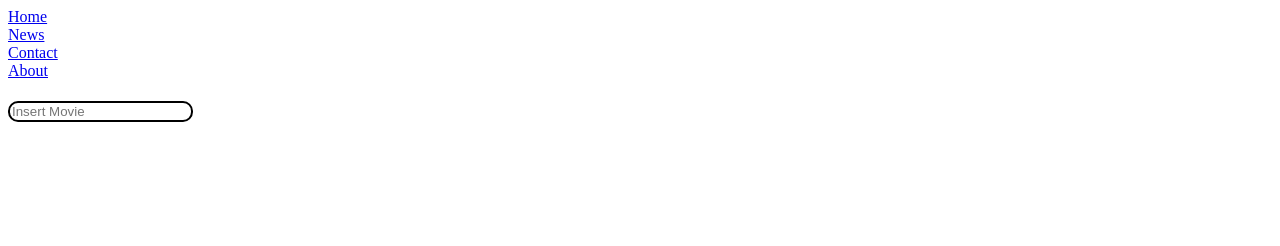
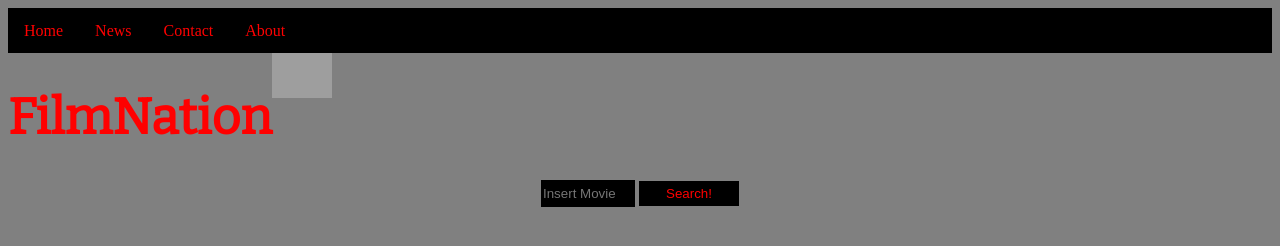
Before and after one commit to imagent007/filmnation, a plain HTML site: page index.html in a window 1280 px wide. Drawn offline with nearby package versions, Linux system fonts and the light colour scheme; files that its build step writes are made by us from their sources; grey boxes are pictures that could not be loaded.

Commit message:
second push

```diff
--- a/css/style.css
+++ b/css/style.css
@@ -1,13 +1,87 @@
 body{
     background-color: grey;
+    text-align: center;
+}
+
+h1 {
+  color: red;
+}
+
+#title {
+  font-family: 'Bitter', serif;
+  font-size: 50px;
+}
+#pop {
+  width: 60px;
+  }
+
+#opening {
+  display: flex;
+  justify-content: flex-start;
+}
+
+#navbar {
+  display: flex;
+  justify-content: space-around;
 }
 
 ul {
+  text-align: center;
+  height: 45px;
+  width: 4000px;
   list-style-type: none;
   margin: 0;
   padding: 0;
+  overflow: hidden;
+  background-color: black;
+}
+
+li {
+  float: left;
+}
+
+li a {
+  display: block;
+  color: red;
+  text-align: center;
+  padding: 14px 16px;
+  text-decoration: none;
+}
+
+/* Change the link color to #111 (black) on hover */
+li a:hover {
+  background-color: red;
+  color: black;
 }
 
 input {
+  color: white;
+  width: 90px;
+  height: 25px;
+  border:solid 0px;
+  background-color:black;
+}
 
+input:hover {
+  color:black;
+  width: 90px;
+  height: 25px;
+  border:solid 0px;
+  background-color: red;
 }
+
+button {
+  color: red;
+  width: 100px;
+  height: 25px;
+  background:black;
+  border:solid 0px;
+}
+
+button:hover {
+  color:black;
+  width: 100px;
+  height: 30px;
+  background: red;
+  border:solid 0px;
+}
--- a/css/styles.css
+++ /dev/null
@@ -1,19 +0,0 @@
-body{
-    background-color: grey;
-}
-
-ul {
-  list-style-type: none;
-  margin: 0;
-  padding: 0;
-}
-
-#header{
-    display:flex;
-    justify-content:space-around;
-}
-
-input {
-    border:solid 2px;
-    border-radius: 20px;
-}
--- a/index.html
+++ b/index.html
@@ -1,28 +1,13 @@
 <!DOCTYPE html>
 <html>
 <head>
-  <link rel="stylesheet" href="styles.css">
-  <script src="script.js"></script>
-  <style>
-      body{
-    background-color: white;
-}
+  <link rel="stylesheet" href="css/style.css">
 
+  <link href="https://fonts.googleapis.com/css?family=Bitter" rel="stylesheet">
+</head>
 
-#header{
-    display:flex;
-    justify-content:space-around;
-}
+<body>
 
-input {
-    border:solid 2px;
-    border-radius: 10px;
-}
-
-
-  </style>
-</head>
-<body>
 <div id = "navbar">
   <ul>
   <li><a href="default.asp">Home</a></li>
@@ -31,10 +16,21 @@ input {
   <li><a href="about.asp">About</a></li>
 </ul>
 </div>
-<h1></h1>
-<input placeholder="Insert Movie">
 
+ <div id="opening">
+<h1 id = "title">FilmNation</h1>
+  <div>
+  <img id ="pop" src ="https://listimg.pinclipart.com/picdir/s/36-360653_there-were-times-when-feys-character-had-to.png">
+  </div>
+</div>
 
+<input placeholder = "Insert Movie" id = "search">
+<button id = "searchbutton">Search!</button>
 
+<script
+  src="https://code.jquery.com/jquery-3.4.1.js"
+  integrity="sha256-WpOohJOqMqqyKL9FccASB9O0KwACQJpFTUBLTYOVvVU="
+  crossorigin="anonymous"></script>
+ <script src="js/script.js"></script>
 </body>
 </html>
--- a/js/script.js
+++ b/js/script.js
@@ -0,0 +1,18 @@
+/*global $*/
+
+$("#searchbutton").click(function(){
+
+    var search = $("#search").val();
+    console.log(search)
+    $.ajax({
+    url: "https://www.omdbapi.com/?apikey=8e9ded79&y=2016&s=" + search,
+    method: "GET",
+    success: function(response){
+        $("body").append("<h2>" + response[0].Title + "</h2>" +
+                        "<p> This movie was released in " + response[0].Year + "</p>");
+        console.log(response)
+
+    },
+
+    });
+});
```
Lines whose indentation alone changed are shown as unchanged.
